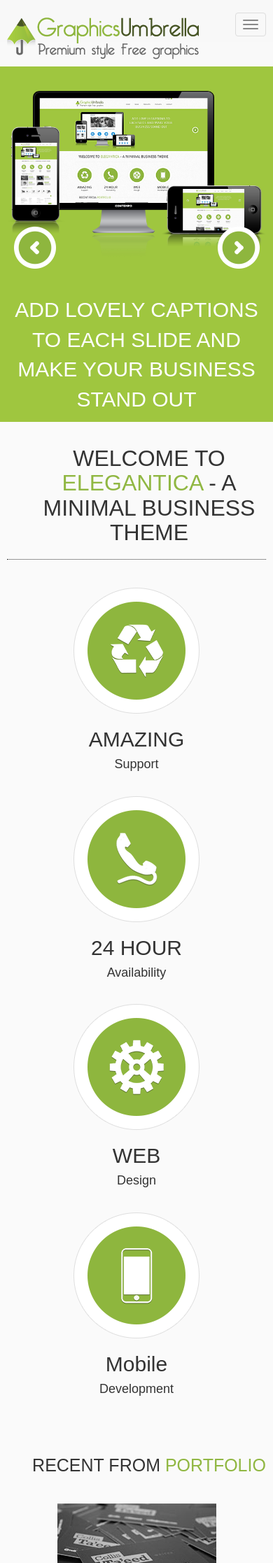
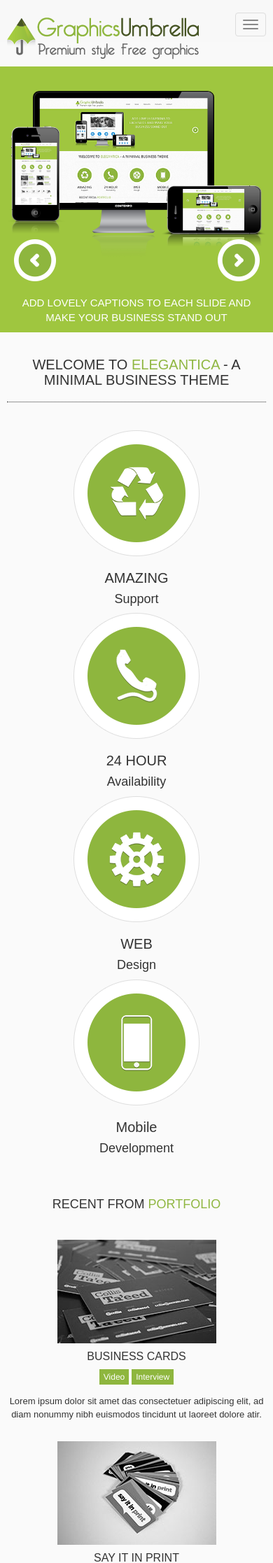
Before and after one commit to uma-yelpale/psd-html-graphicsUmbrella, a PHP site: page / in a window 390 px wide. Shown: the top 2234 px of the page at 70% size. Run offline with PHP 8.4, Linux system fonts and the light colour scheme.

Commit message:
responsive changes

```diff
--- a/css/custom.css
+++ b/css/custom.css
@@ -36,7 +36,7 @@
 }
 
 #sliderWrapper .homeSlider .sliderContent {
-	position: relative;
+	/*position: relative;*/
 }
 #sliderWrapper .homeSlider .sliderDescription{
 	position: absolute;
--- a/css/responsive.css
+++ b/css/responsive.css
@@ -46,6 +46,35 @@
     #advertisersWrapper ul li{
           float: none;
    }
+
+   #sliderWrapper .homeSlider .sliderContent .sliderDescription p {
+    font-size: 15px;
+   }
+
+   #sliderWrapper a.forward, #sliderWrapper a.backword {
+    top: 65%;
+  }
+
+  #supportWrapper h1 {
+    font-size: 20px;
+    margin-left: 0px;
+}
+
+#supportWrapper .col-xs-12 h2 {
+    font-size: 20px;
+}
+
+#portfolioWrapper h2 {
+   margin-left: 0px;
+    /* font-family: Armata-Regular; */
+    font-size: 18px;
+}
+
+}
+#advertisersWrapper h2 {
+    font-size: 15px;
+    margin-left: 0px;
+}
 
 }
 
--- a/index.html
+++ b/index.html
@@ -57,6 +57,33 @@
     <div class="container-fluid">
       <div class="container">
         <div class="row">
+
+          <div id="carousel-example-generic" class="homeSlider carousel slide" data-ride="carousel">
+
+        <div class="carousel-inner" role="listbox">
+          <div class="sliderContent item active ">
+            <div class="slider-image pull-left">
+              <img src="images/computer-phone.png">
+            </div>
+            <div class="sliderDescription">
+              <p> ADD LOVELY CAPTIONS TO EACH SLIDE AND MAKE YOUR BUSINESS STAND OUT</p>
+            </div>
+          </div>
+
+          <div class="sliderContent item">
+            <div class="slider-image pull-left">
+              <img src="images/computer_new.png">
+            </div>
+            <div class="sliderDescription">
+              <p> THIS LOVELY CAPTIONS TO EACH SLIDE AND MAKE YOUR BUSINESS STAND OUT </p>
+            </div>
+          </div>
+          </div>
+
+        </div>
+
+
+        <!--
         <div class="homeSlider">
           <div class="sliderContent">
             <div class="slider-image pull-left">
@@ -68,10 +95,23 @@
           </div>
 
         </div>
+
+        -->
+
+
+
         </div>
       </div>
+      <!--
       <a class="backword" href="#"><img src="images/backword-arrow.png"> </a>
       <a class="forward" href="#"><img src="images/forward.png"> </a>
+
+      -->
+      <a class="backword left " href="#carousel-example-generic" role="button" data-slide="prev" ><img src="images/backword-arrow.png"> </a>
+
+       <a class="forward right " href="#carousel-example-generic" role="button" data-slide="next"><img src="images/forward.png"> </a>
+
+
       </div>
     </section>
 
```
Also changed, not shown: images/computer_new.png (added).
